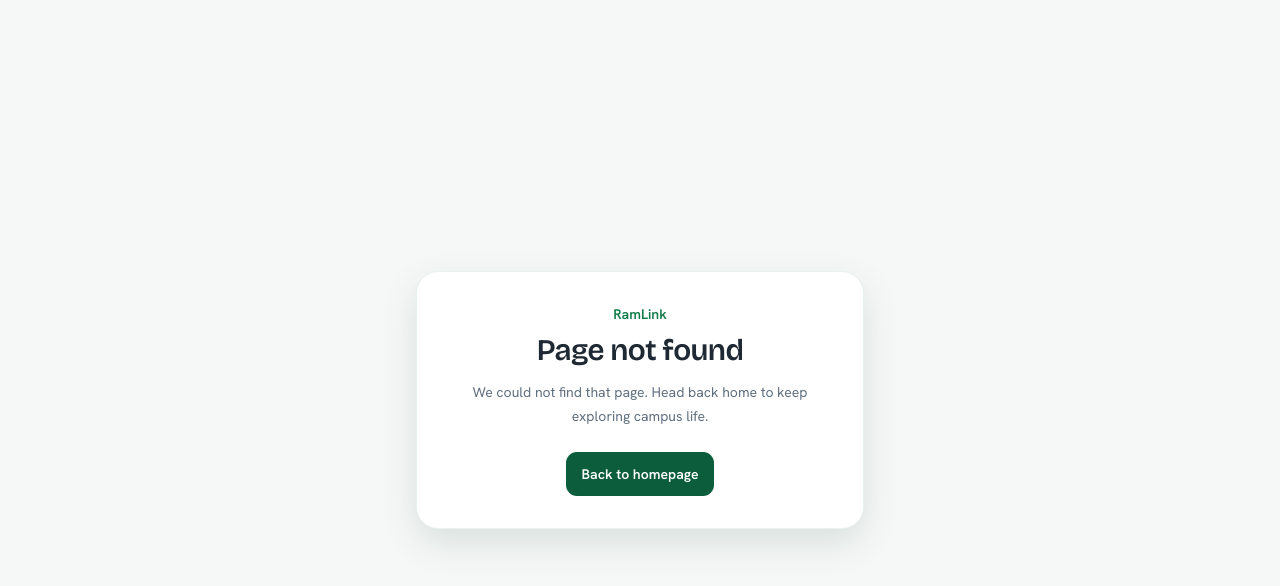
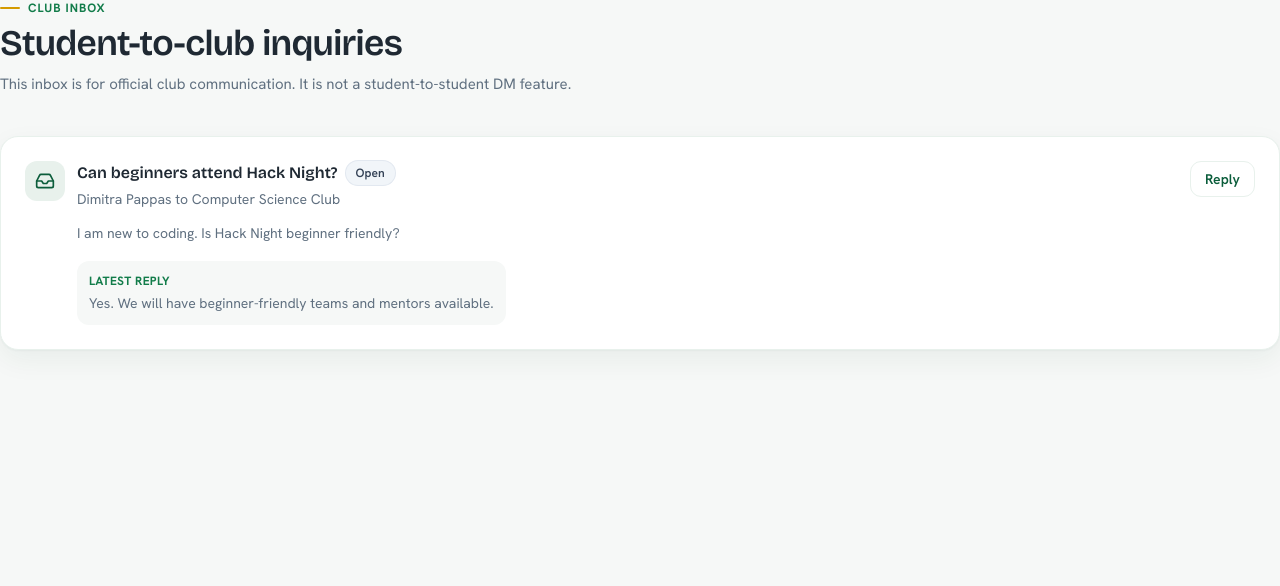
Before and after one commit to sambatrausmc/RamLink, a Next.js app: page /inbox in a window 1280 px wide. Before the commit this address had no page. Shown: the top 586 px of the page. Built offline with nearby package versions, Linux system fonts and the light colour scheme.

Commit message:
add club officer inbox page

```diff
--- /dev/null
+++ b/app/(club)/inbox/page.tsx
@@ -0,0 +1,22 @@
+import { InquiryCard } from "@/components/cards/inquiry-card";
+import { PageHeader } from "@/components/common/page-header";
+import { inquiries } from "@/lib/mock-data";
+export default function ClubInboxPage() {
+  const clubInquiries = inquiries.filter(
+    (inquiry) => inquiry.clubId === "cs-club",
+  );
+  return (
+    <div className="space-y-8">
+      <PageHeader
+        eyebrow="Club Inbox"
+        title="Student-to-club inquiries"
+        description="This inbox is for official club communication. It is not a student-to-student DM feature."
+      />
+      <section className="space-y-4">
+        {clubInquiries.map((inquiry) => (
+          <InquiryCard key={inquiry.id} inquiry={inquiry} />
+        ))}
+      </section>
+    </div>
+  );
+}
```
